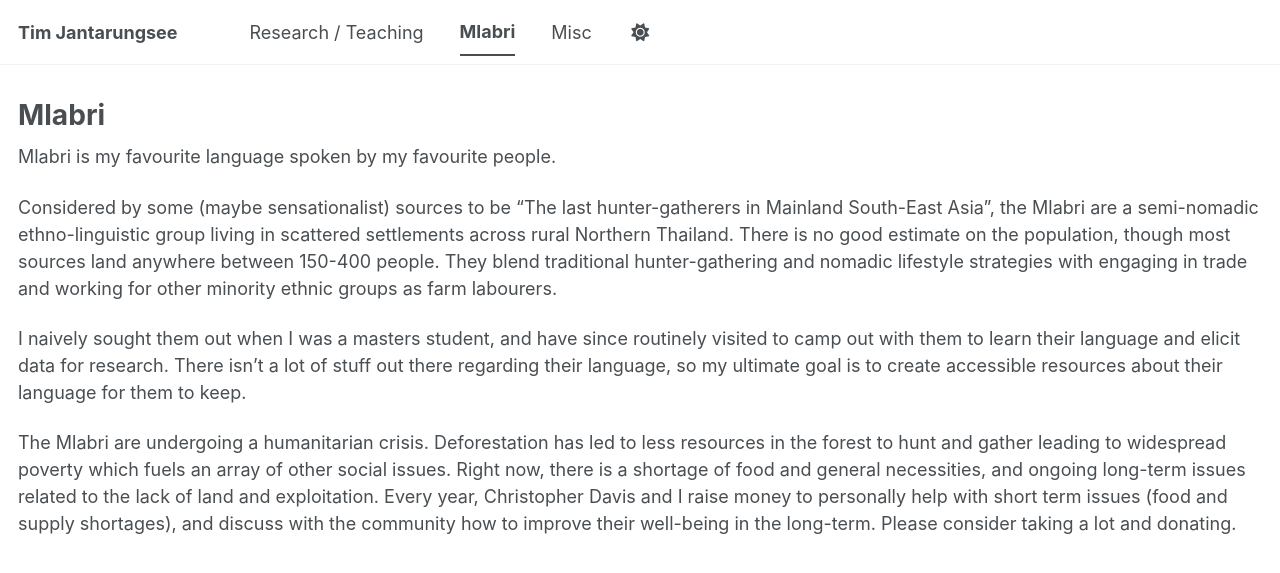
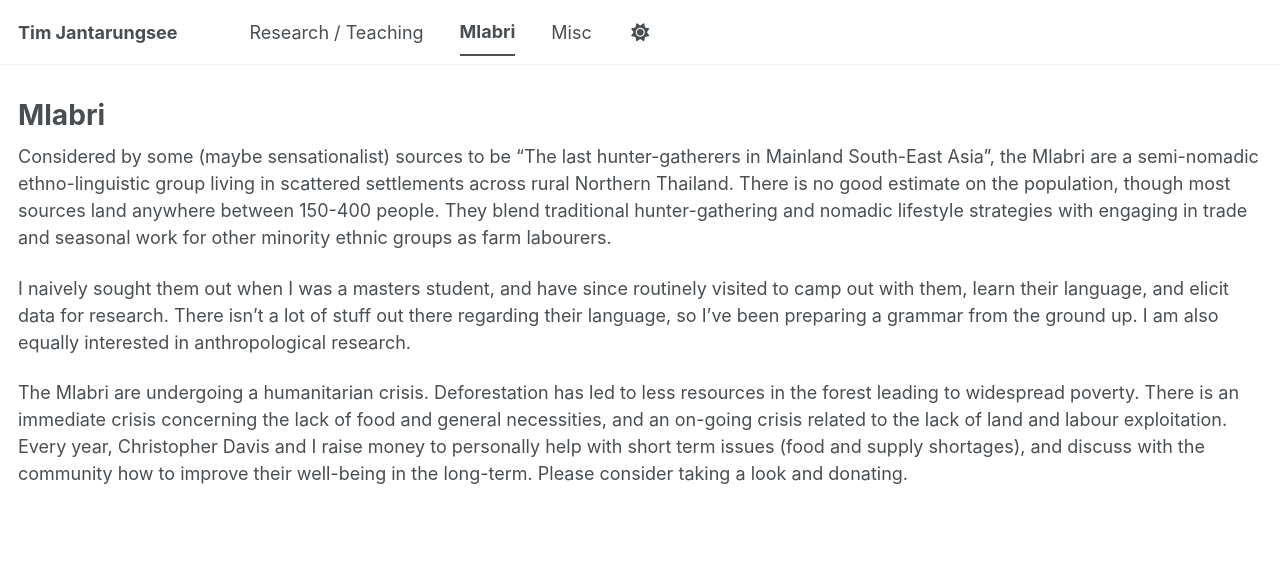
Before and after one commit to timjantarungsee/timjantarungsee.github.io, a Jekyll site: the page built from _pages/mlabri.md, in a window 1280 px wide. Shown: the top 573 px of the page. Built offline with Jekyll 4.4.1, drawn with Linux system fonts in a browser that asks for light colours; a script bundle is joined from its source files by our own code; library files that are not in the unit come from our copies.

Commit message:
Update mlabri.md

```diff
--- a/_pages/mlabri.md
+++ b/_pages/mlabri.md
@@ -4,10 +4,8 @@ title: "Mlabri"
 author_profile: false
 ---
 
-Mlabri is my favourite language spoken by my favourite people.
+Considered by some (maybe sensationalist) sources to be "The last hunter-gatherers in Mainland South-East Asia", the Mlabri are a semi-nomadic ethno-linguistic group living in scattered settlements across rural Northern Thailand. There is no good estimate on the population, though most sources land anywhere between 150-400 people. They blend traditional hunter-gathering and nomadic lifestyle strategies with engaging in trade and seasonal work for other minority ethnic groups as farm labourers.
 
-Considered by some (maybe sensationalist) sources to be "The last hunter-gatherers in Mainland South-East Asia", the Mlabri are a semi-nomadic ethno-linguistic group living in scattered settlements across rural Northern Thailand. There is no good estimate on the population, though most sources land anywhere between 150-400 people. They blend traditional hunter-gathering and nomadic lifestyle strategies with engaging in trade and working for other minority ethnic groups as farm labourers.
+I naively sought them out when I was a masters student, and have since routinely visited to camp out with them, learn their language, and elicit data for research. There isn't a lot of stuff out there regarding their language, so I've been preparing a grammar from the ground up. I am also equally interested in anthropological research.
 
-I naively sought them out when I was a masters student, and have since routinely visited to camp out with them to learn their language and elicit data for research. There isn't a lot of stuff out there regarding their language, so my ultimate goal is to create accessible resources about their language for them to keep.
-
-The Mlabri are undergoing a humanitarian crisis. Deforestation has led to less resources in the forest to hunt and gather leading to widespread poverty which fuels an array of other social issues. Right now, there is a shortage of food and general necessities, and ongoing long-term issues related to the lack of land and exploitation. Every year, Christopher Davis and I raise money to personally help with short term issues (food and supply shortages), and discuss with the community how to improve their well-being in the long-term. Please consider taking a lot and donating.
+The Mlabri are undergoing a humanitarian crisis. Deforestation has led to less resources in the forest leading to widespread poverty. There is an immediate crisis concerning the lack of food and general necessities, and an on-going crisis related to the lack of land and labour exploitation. Every year, Christopher Davis and I raise money to personally help with short term issues (food and supply shortages), and discuss with the community how to improve their well-being in the long-term. Please consider taking a look and donating.
```
